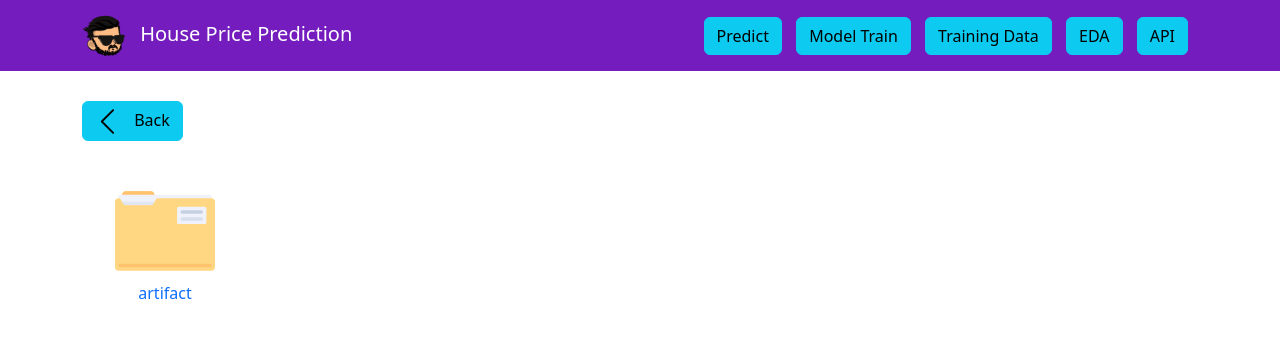
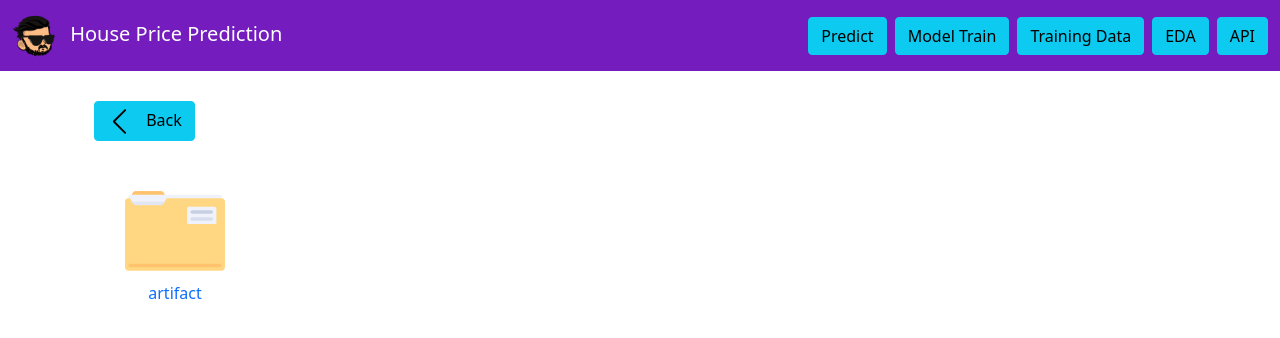
Before and after one commit to bheemaguli/House-Price-Prediction, a Flask app: page /artifact in a window 1280 px wide. Shown: the top 338 px of the page. Run offline with Flask 2, Linux system fonts and the light colour scheme; some libraries are stand-ins or nearby versions.

Commit message:
Fixed Bootstrap Navbar

```diff
--- a/templates/base.html
+++ b/templates/base.html
@@ -1,27 +1,24 @@
 <!doctype html>
 <html lang="en">
 <head>
-        {% block head %}
-        <!-- Required meta tags -->
     <meta charset="utf-8">
-        <meta name="viewport" content="width=device-width, initial-scale=1, shrink-to-fit=no">
-        <link rel = "icon" href ="{{ url_for('static', filename='favicon.ico') }}" type="image/x-icon">
-
-        {% block styles %}
-        <!-- Bootstrap CSS -->
-        {{ bootstrap.load_css() }}
-        {% endblock %}
+    <meta name="viewport" content="width=device-width, initial-scale=1">
 
     {% block title %}
         <title>House Price Prediction</title>
     {% endblock %}
 
-        {% endblock %}
+    <link rel = "icon" href ="{{ url_for('static', filename='favicon.ico') }}" type="image/x-icon">
 
-        {% block navbar %}
-        <!-- Image and text -->
-        <nav class="navbar navbar-light navbar-static-top" style="background-color: #751cbe;" role="navigation">
-            <div class="container">
+    <!-- CSS only -->
+    <link rel="stylesheet" href="https://cdn.jsdelivr.net/npm/bootstrap@5.1.1/dist/css/bootstrap.min.css">
+</head>
+
+<header>
+    <nav class="navbar navbar-light navbar-static-top navbar-expand-md" style="background-color: #751cbe;" role="navigation">
+        <div class="container-fluid">
+
+            <!-- Project Name -->
             <a class="navbar-brand" href="{{ url_for('index') }}" style="color: #ffffff">
                 <img
                 src="{{ url_for('static', filename='favicon.ico') }}"
@@ -32,33 +29,57 @@
                 />
                 House Price Prediction
             </a>
-            <div>
-                <a href="{{ url_for('predict') }}" class="btn btn-info" role="button" style="margin-right:10px">
+
+            <!-- Collapsable navbar button -->
+            <button class="navbar-toggler" type="button" data-bs-toggle="collapse" data-bs-target="#navbarCollapse" aria-controls="navbarCollapse" aria-expanded="false" aria-label="Toggle navigation">
+                <span class="navbar-toggler-icon"></span>
+            </button>
+
+            <!-- Navbar items -->
+            <div class="collapse navbar-collapse justify-content-end" id="navbarCollapse">
+                <ul class="navbar-nav ml-auto mb-2 mb-md-0">
+                        <li class="nav-item">
+                            <a href="{{ url_for('predict') }}" class="btn btn-info ms-2 my-1" role="button">
                                 Predict
                             </a>
-                <a href="{{ url_for('model') }}" class="btn btn-info" role="button" style="margin-right:10px">
+                        </li>
+                <li class="nav-item">
+                    <a href="{{ url_for('model') }}" class="btn btn-info ms-2 my-1" role="button">
                         Model Train
                     </a>
-                <a href="{{ url_for('data') }}" class="btn btn-info" role="button" style="margin-right:10px">
+                </li>
+                <li class="nav-item">
+                    <a href="{{ url_for('data') }}" class="btn btn-info ms-2 my-1" role="button">
                         Training Data
                     </a>
-                <a href="{{ url_for('eda') }}" class="btn btn-info" role="button" style="margin-right:10px">
+                </li>
+                <li class="nav-item">
+                    <a href="{{ url_for('eda') }}" class="btn btn-info ms-2 my-1" role="button">
                         EDA
                     </a>
-                <a href="{{ url_for('api_documentation') }}" class="btn btn-info" role="button" style="margin-right:10px">
+                </li>
+                <li class="nav-item">
+                    <a href="{{ url_for('api_documentation') }}" class="btn btn-info ms-2 my-1" role="button">
                         API
                     </a>
+                </li>
+            </ul>
             </div>
         </div>
     </nav>
-        {% endblock %}
-    </head>
+</header>
+
 <body>
-        <!-- Your page content -->
+
+    <main>
+       <!-- PAGE Content -->
+       <div class="container">
            {% block content %}{% endblock %}
+        </div>
+    </main>
 
-        <!--{% block scripts %}
-            {{ bootstrap.load_js() }}
-        {% endblock %}-->
+    <!-- JavaScript Bundle with Popper -->
+    <script src="https://cdn.jsdelivr.net/npm/bootstrap@5.1.1/dist/js/bootstrap.bundle.min.js"></script>
+
 </body>
 </html>
```
Lines whose indentation alone changed are shown as unchanged.
